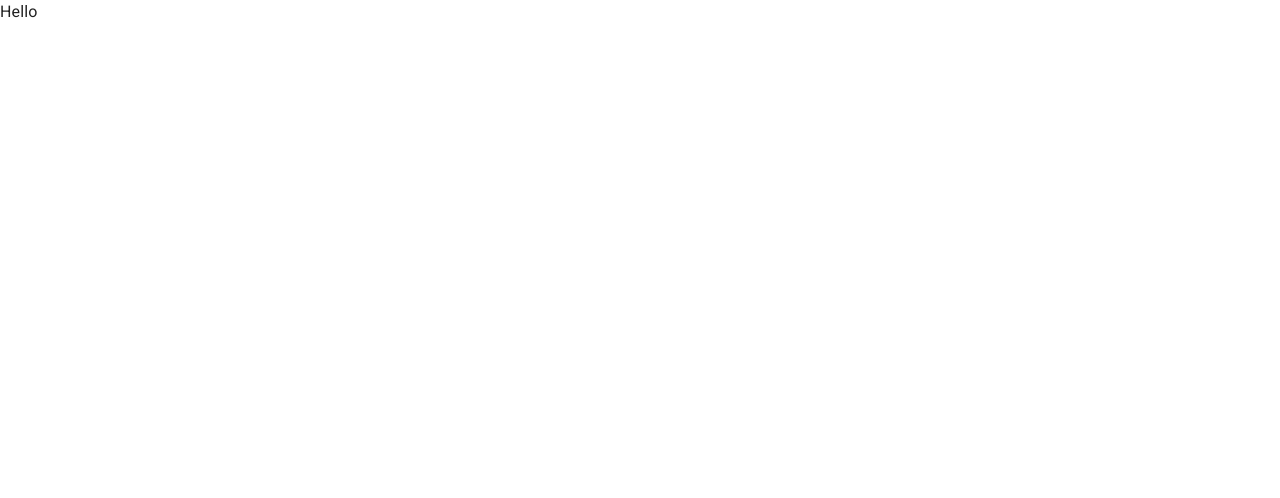
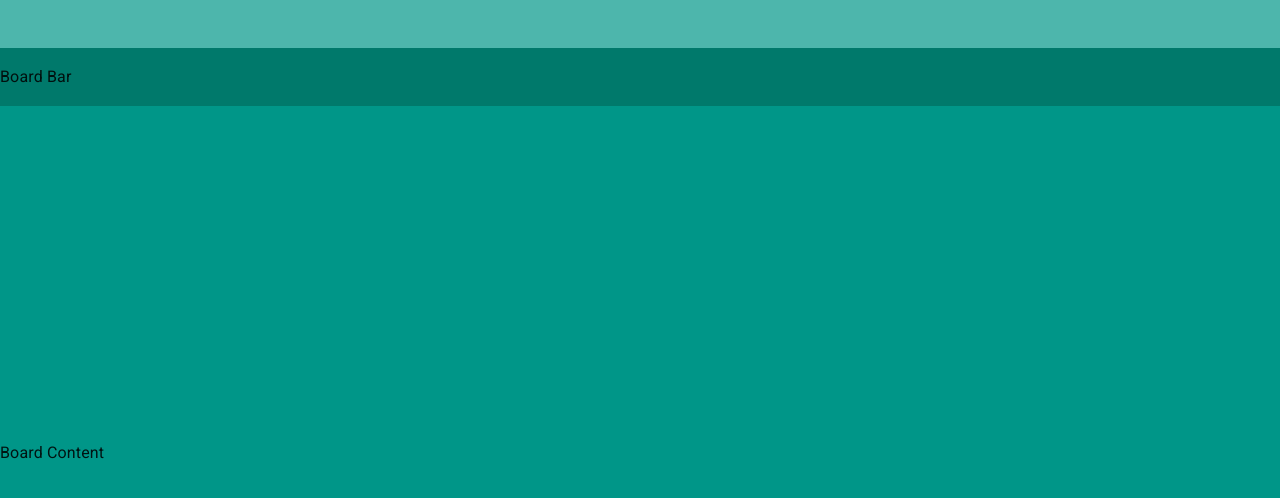
Before and after one commit to anhquan2211/trello-project, a React (Vite) app: page / in a window 1280 px wide. Shown: the top 498 px of the page. Built offline with nearby package versions, Linux system fonts and the light colour scheme.

Commit message:
basic layout

```diff
--- a/index.html
+++ b/index.html
@@ -4,7 +4,7 @@
     <meta charset="UTF-8" />
     <link rel="icon" type="image/svg+xml" href="/vite.svg" />
     <meta name="viewport" content="width=device-width, initial-scale=1.0" />
-    <title>Vite + React</title>
+    <title>Trello Project</title>
     <link rel="preconnect" href="https://fonts.googleapis.com" />
     <link rel="preconnect" href="https://fonts.gstatic.com" crossorigin />
     <link
--- a/src/App.jsx
+++ b/src/App.jsx
@@ -1,5 +1,44 @@
+import Container from '@mui/material/Container'
+import Box from '@mui/material/Box'
+import theme from './theme'
+
 function App() {
-  return <div>Hello</div>
+  return (
+    <Container disableGutters maxWidth={false} sx={{ height: '100vh' }}>
+      <Box
+        sx={{
+          backgroundColor: 'primary.light',
+          width: '100%',
+          height: (theme) => theme.trello.appBarHeight,
+          display: 'flex',
+          alignItems: 'center'
+        }}
+      ></Box>
+      <Box
+        sx={{
+          backgroundColor: 'primary.dark',
+          width: '100%',
+          height: (theme) => theme.trello.boardBarHeight,
+          display: 'flex',
+          alignItems: 'center'
+        }}
+      >
+        Board Bar
+      </Box>
+      <Box
+        sx={{
+          backgroundColor: 'primary.main',
+          width: '100%',
+          height: (theme) =>
+            `calc(100vh - ${theme.trello.appBarHeight} - ${theme.trello.boardBarHeight})`,
+          display: 'flex',
+          alignItems: 'center'
+        }}
+      >
+        Board Content
+      </Box>
+    </Container>
+  )
 }
 
 export default App
--- a/src/theme.js
+++ b/src/theme.js
@@ -3,6 +3,10 @@
 
 // Create a theme instance.
 const theme = extendTheme({
+  trello: {
+    appBarHeight: '48px',
+    boardBarHeight: '58px'
+  },
   colorSchemes: {
     light: {
       palette: {
```
